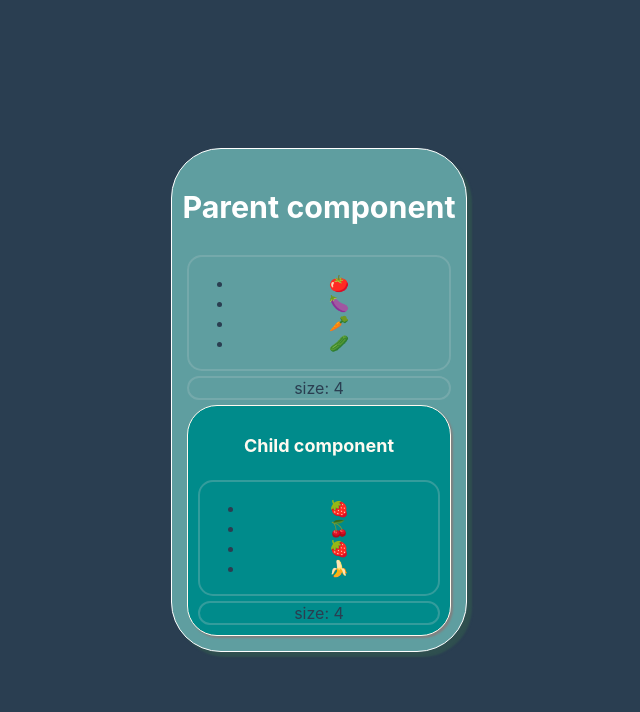
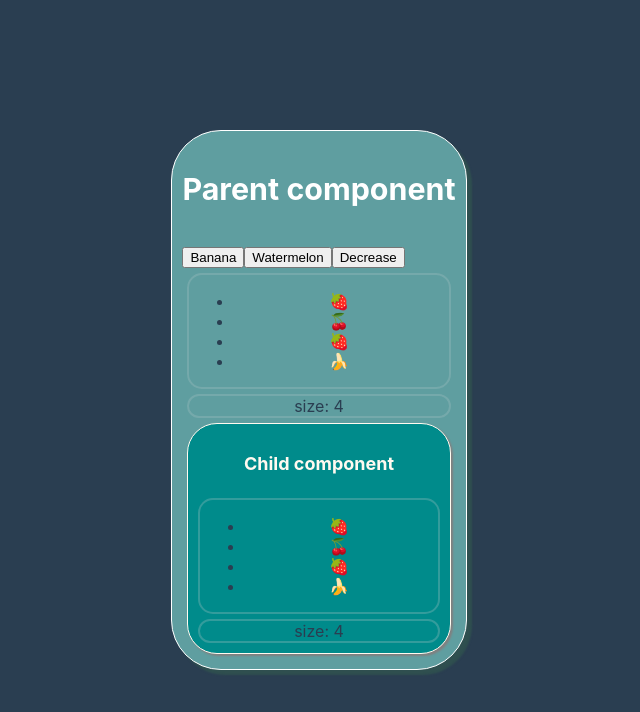
Before and after one commit to ccnmagnoo/test-useReducer, a React (Create React App) app: page / in a window 1280 px wide. Shown: the top 712 px of the page, without its empty margins (321-961 px from the left). Built offline with nearby package versions, Linux system fonts and the light colour scheme.

Commit message:
add banana or watermelon, erase

```diff
--- a/src/Components/Parent-component.tsx
+++ b/src/Components/Parent-component.tsx
@@ -5,13 +5,18 @@ import useList from './useList';
 
 export const Parent = () => {
   //data context consumption
-  const data = React.useContext(MyContext);
+  const context = React.useContext(MyContext);
   //custom hook 👨‍🍳
-  const [list, size] = useList(data?.vegetales);
+  const [list, size] = useList(context?.fruits);
 
   return (
     <section className='Parent-section'>
       <h3>Parent component</h3>
+      <div>
+        <button onClick={context.increaseBanana}>Banana</button>
+        <button onClick={context.increaseMelon}>Watermelon</button>
+        <button onClick={context.decrease}>Decrease</button>
+      </div>
       <div className='Data-section'>{list}</div>
       <div className='Data-section'>size: {size}</div>
       <Child />
--- a/src/Components/context.tsx
+++ b/src/Components/context.tsx
@@ -1,10 +1,11 @@
 import React from 'react';
 import {
-  decreaseFruit,
   fruitReducer,
   initialState,
-  inscreaseFruit,
+  addBanana,
   MyState,
+  addWatermelon,
+  removeLastFruit,
 } from './reducer';
 
 //create context
@@ -17,8 +18,9 @@ const MyProvider: React.FC = (props) => {
 
   const init: MyState = {
     ...state,
-    increase: () => dispatch(inscreaseFruit),
-    decrease: () => dispatch(decreaseFruit),
+    increaseBanana: () => dispatch(addBanana),
+    increaseMelon: () => dispatch(addWatermelon),
+    decrease: () => dispatch(removeLastFruit),
   };
   //component provider
   return <MyContext.Provider value={init}>{props.children}</MyContext.Provider>;
--- a/src/Components/reducer.ts
+++ b/src/Components/reducer.ts
@@ -4,7 +4,8 @@ import { fruits, vegetales } from './data';
 export interface MyState {
   fruits: string[];
   vegetales: string[];
-  increase: () => void;
+  increaseBanana: () => void;
+  increaseMelon: () => void;
   decrease: () => void;
 }
 
@@ -12,7 +13,8 @@ export interface MyState {
 export const initialState: MyState = {
   fruits: fruits,
   vegetales: vegetales,
-  increase: () => {},
+  increaseBanana: () => {},
+  increaseMelon: () => {},
   decrease: () => {},
 };
 
@@ -29,13 +31,17 @@ export type MyActions = {
 };
 
 //Action functions
-export const inscreaseFruit: MyActions = {
+export const addBanana: MyActions = {
   type: ActionType.IncreaseFruit,
   payload: '🍌',
 };
-export const decreaseFruit: MyActions = {
+export const addWatermelon: MyActions = {
   type: ActionType.IncreaseFruit,
   payload: '🍉',
+};
+export const removeLastFruit: MyActions = {
+  type: ActionType.DecreaseFruit,
+  payload: '',
 };
 
 //fruit reducer
--- a/src/Components/useList.tsx
+++ b/src/Components/useList.tsx
@@ -7,12 +7,12 @@ function useList(array?: string[]) {
     //set content
     setContent(array);
     // eslint-disable-next-line react-hooks/exhaustive-deps
-  }, []);
+  }, [array]);
 
   return [
     <ul>
-      {content?.map((item) => {
-        return <li>{item}</li>;
+      {content?.map((item, index) => {
+        return <li key={index}>{item}</li>;
       })}
     </ul>,
     array?.length ?? 0,
```
